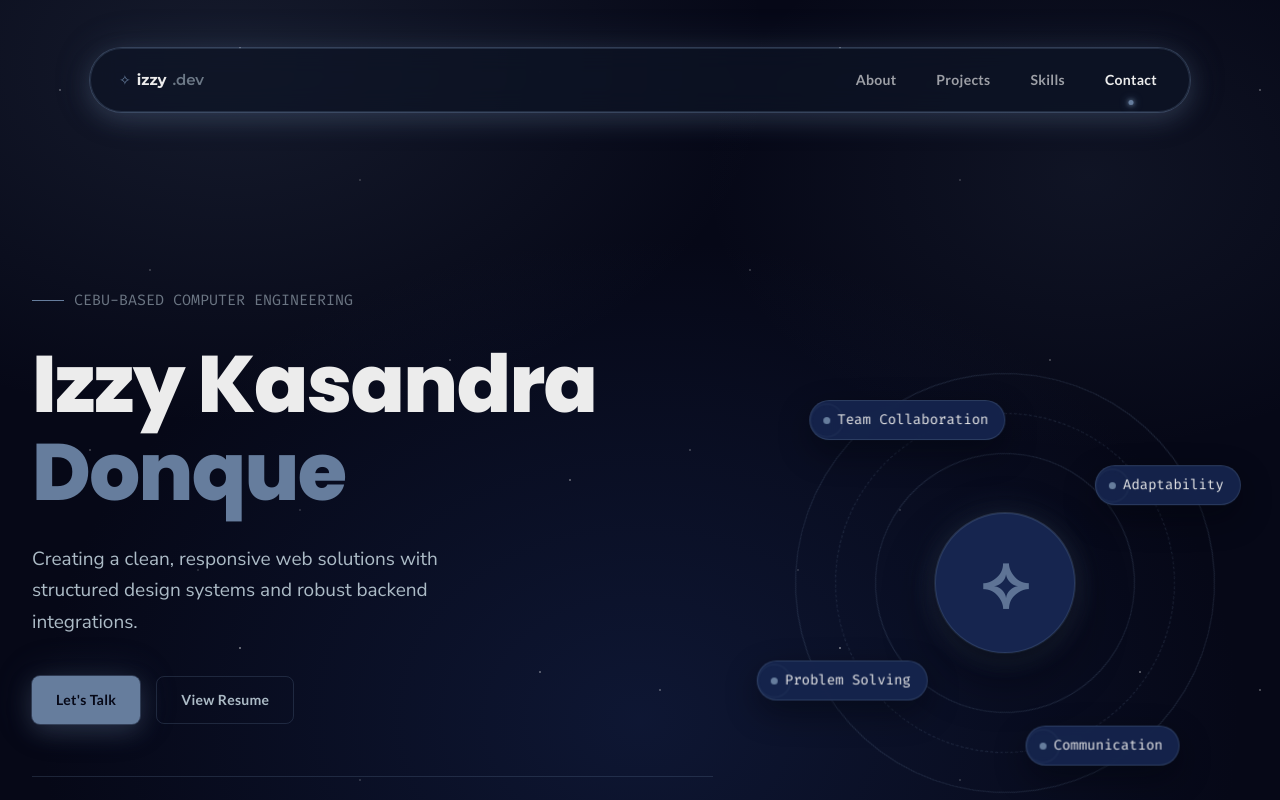
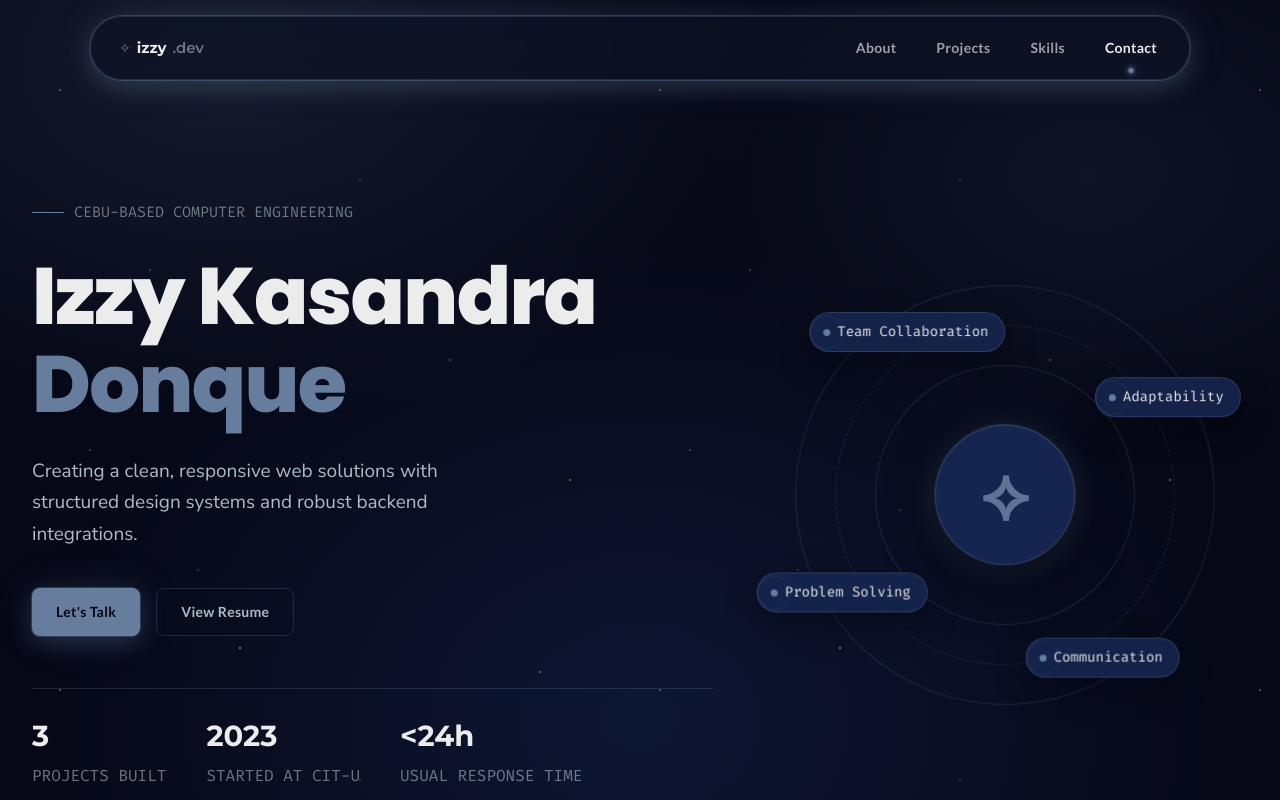
Before and after one commit to missdott/portfolio, a Next.js app: page / in a window 1280 px wide. Shown: the top 800 px of the page. Built offline with nearby package versions, Linux system fonts and the light colour scheme; no server answers.

Commit message:
Modified nav bar and sections scroll

```diff
--- a/app/globals.css
+++ b/app/globals.css
@@ -112,10 +112,10 @@ body {
 }
 
 .section-pad {
-  padding-top: 120px;
+  padding-top: 48px;
   padding-bottom: 120px;
+  scroll-margin-top: 80px;
 }
-
 /* ============================================================
    TYPOGRAPHY SYSTEM
    ============================================================ */
--- a/components/layout/Navbar.module.css
+++ b/components/layout/Navbar.module.css
@@ -1,14 +1,13 @@
 .navStage {
   position: sticky;
-  top: 24px;
+  top: 8px;
   z-index: 90;
   display: flex;
   justify-content: center;
-  padding-top: 24px;
+  padding-top: 8px;
   padding-left: 34px;
   padding-right: 34px;
 }
-
 .navbar {
   position: relative;
   height: 64px;
--- a/components/layout/Navbar.tsx
+++ b/components/layout/Navbar.tsx
@@ -27,9 +27,7 @@ export default function Navbar() {
         });
       },
       {
-        // Triggers when a section crosses the vertical middle of the viewport,
-        // rather than the moment it merely touches the top/bottom edge.
-        rootMargin: '-45% 0px -45% 0px',
+        rootMargin: '-20% 0px -70% 0px',
         threshold: 0,
       }
     );
```
